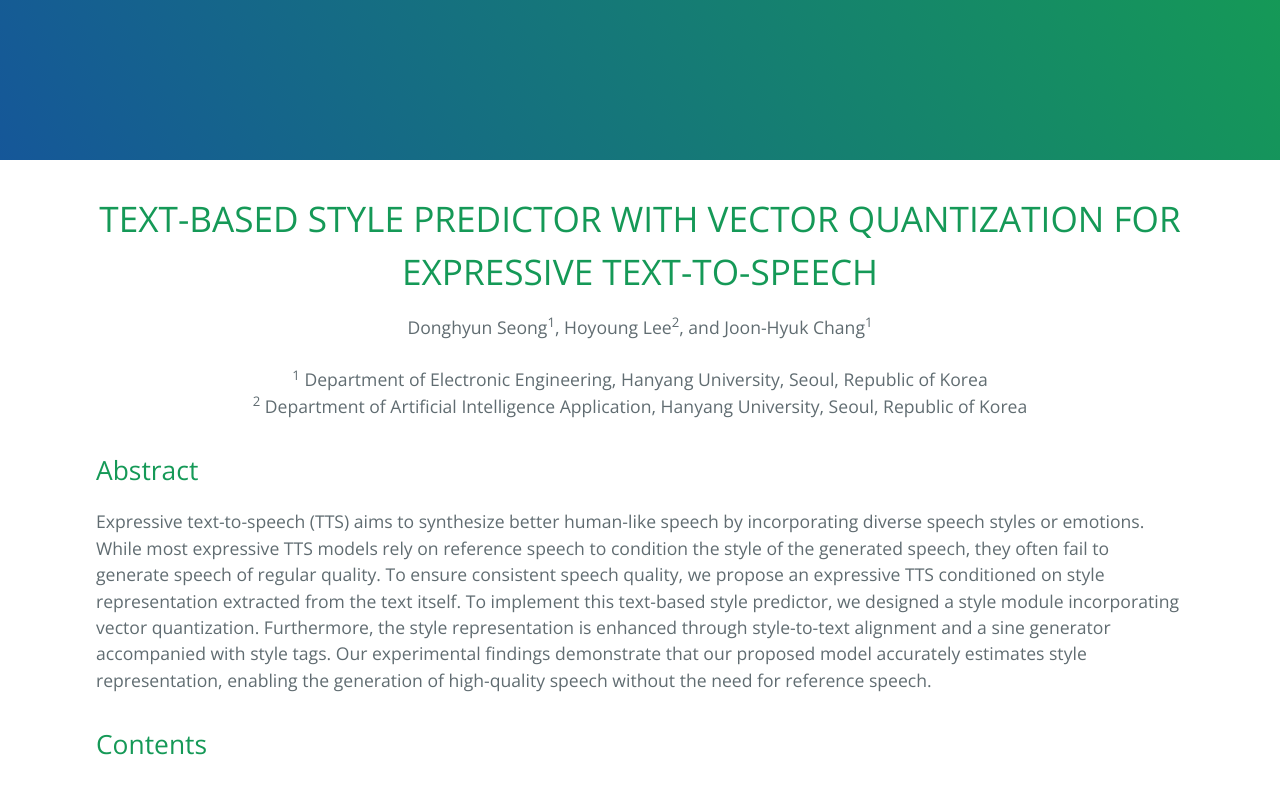
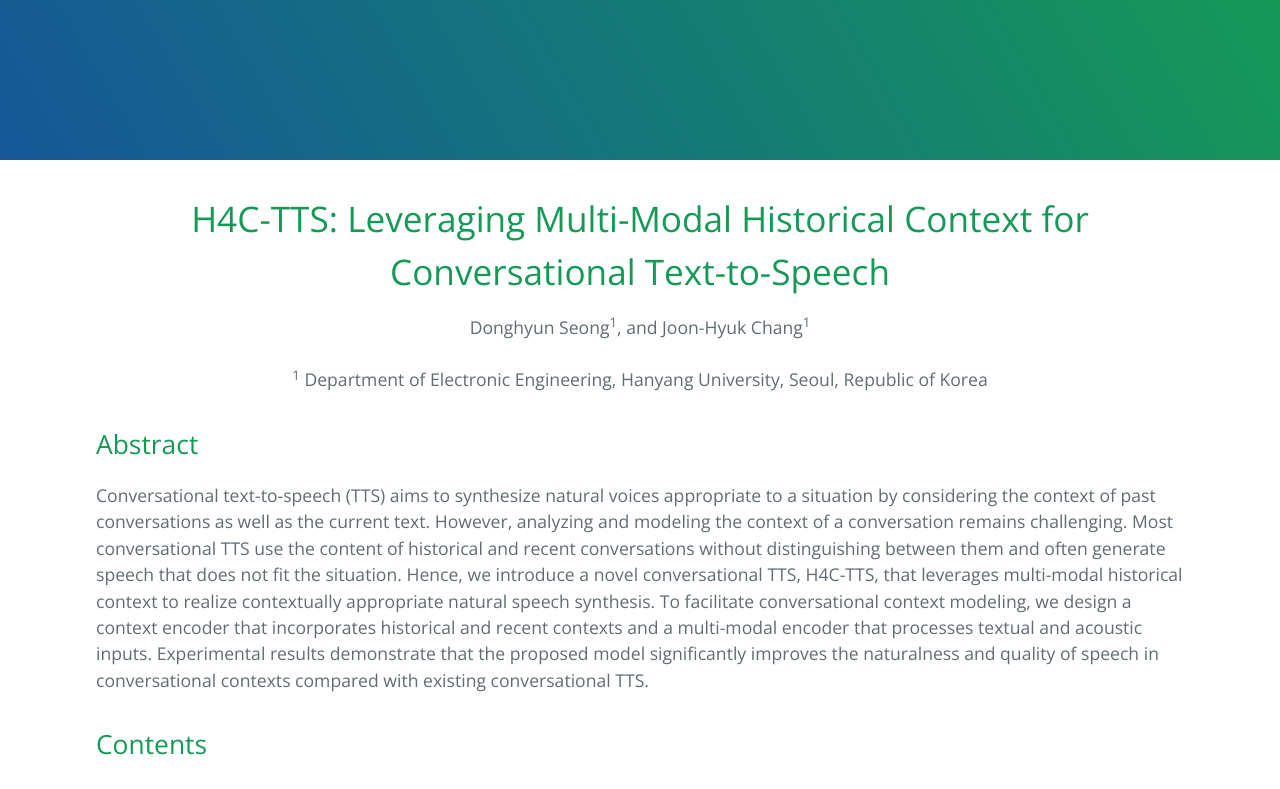
Before and after one commit to SeongDongHyun/H4C-TTS-DEMO, a plain HTML site: page index.html in a window 1280 px wide. Shown: the top 789 px of the page. Drawn offline with nearby package versions, Linux system fonts and the light colour scheme.

Commit message:
code update

```diff
--- a/index.html
+++ b/index.html
@@ -4,9 +4,9 @@
 <meta http-equiv="Content-Type" content="text/html; charset=UTF-8">
 
 <!-- Begin Jekyll SEO tag v2.7.1 -->
-<title>TEXT-BASED STYLE PREDICTOR WITH VECTOR QUANTIZATION FOR EXPRESSIVE TEXT-TO-SPEECH</title>
+<title>H4C-TTS: Leveraging Multi-Modal Historical Context for Conversational Text-to-Speech</title>
 <meta name="generator" content="Jekyll v3.9.0">
-<meta property="og:title" content="TEXT-BASED STYLE PREDICTOR WITH VECTOR QUANTIZATION FOR EXPRESSIVE TEXT-TO-SPEECH">
+<meta property="og:title" content="H4C-TTS: Leveraging Multi-Modal Historical Context for Conversational Text-to-Speech">
 <meta property="og:locale" content="en_US">
 <link rel="canonical" href="https://seongdonghyun.github.io/H4C-TTS-DEMO/">
 <meta property="og:url" content="https://seongdonghyun.github.io/H4C-TTS-DEMO/">
@@ -22,20 +22,19 @@
 </section>
 
 <section class="main-content">
-<h1 id=""><center> TEXT-BASED STYLE PREDICTOR WITH VECTOR QUANTIZATION FOR EXPRESSIVE TEXT-TO-SPEECH </center></h1>
+<h1 id=""><center> H4C-TTS: Leveraging Multi-Modal Historical Context for Conversational Text-to-Speech </center></h1>
 
-<center> Donghyun Seong<sup>1</sup>, Hoyoung Lee<sup>2</sup>, and Joon-Hyuk Chang<sup>1</sup></center>
+<center> Donghyun Seong<sup>1</sup>, and Joon-Hyuk Chang<sup>1</sup></center>
 <br>
 <center> <sup>1</sup> Department of Electronic Engineering, Hanyang University, Seoul, Republic of Korea</center>
-<center> <sup>2</sup> Department of Artificial Intelligence Application, Hanyang University, Seoul, Republic of Korea</center>
 
 <h2 id="abstract">Abstract</h2>
-<p>Expressive text-to-speech (TTS) aims to synthesize better human-like speech by incorporating diverse speech styles or emotions.
-While most expressive TTS models rely on reference speech to condition the style of the generated speech, they often fail to generate speech of regular quality.
-To ensure consistent speech quality, we propose an expressive TTS conditioned on style representation extracted from the text itself.
-To implement this text-based style predictor, we designed a style module incorporating vector quantization.
-Furthermore, the style representation is enhanced through style-to-text alignment and a sine generator accompanied with style tags.
-Our experimental findings demonstrate that our proposed model accurately estimates style representation, enabling the generation of high-quality speech without the need for reference speech.</p>
+<p>Conversational text-to-speech (TTS) aims to synthesize natural voices appropriate to a situation by considering the context of past conversations as well as the current text.
+However, analyzing and modeling the context of a conversation remains challenging.
+Most conversational TTS use the content of historical and recent conversations without distinguishing between them and often generate speech that does not fit the situation.
+Hence, we introduce a novel conversational TTS, H4C-TTS, that leverages multi-modal historical context to realize contextually appropriate natural speech synthesis.
+To facilitate conversational context modeling, we design a context encoder that incorporates historical and recent contexts and a multi-modal encoder that processes textual and acoustic inputs.
+Experimental results demonstrate that the proposed model significantly improves the naturalness and quality of speech in conversational contexts compared with existing conversational TTS.</p>
 
 <h2><p class="toc_title">Contents</p></h2>
 <div id="toc_container">
@@ -56,7 +55,7 @@ Our experimental findings demonstrate that our proposed model accurately estimat
   <p>
   <figcaption style="text-align:center;">
     <font size=3>
-      Fig.1 The overall architecture for the TSP-TTS.
+      Fig.1 The overall architecture for the H4C-TTS.
     </font>
   </figcaption><br><br>
   </p>
```
Also changed, not shown: model_architecture.png, 1 other file.
